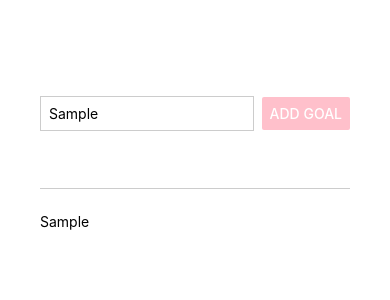
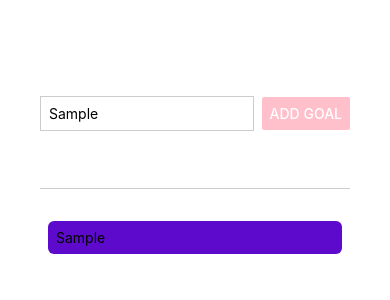
Before and after one commit to pedroluiznogueira/goals-app, a React Native app: screen / in a window 390 px wide. Both pictures are taken after typing "Sample" into the empty fields and a click on the button "ADD GOAL". Shown: the top 300 px of the page. Built offline with nearby package versions, Linux system fonts and the light colour scheme.

Commit message:
on ios Text components cannot have rounded borders, so we make a workaround with a View component

```diff
--- a/App.js
+++ b/App.js
@@ -39,9 +39,13 @@ export default function App() {
       {/* goals list */}
       <View style={styles.goalsContainer}>
         {goals.map((goal, index) => (
-          <Text key={index}>
-            {goal}
-          </Text>
+          <View
+            style={styles.goalItem}
+            key={index}>
+
+            <Text>{goal}</Text>
+
+          </View>
         ))}
       </View>
     </View>
@@ -73,7 +77,14 @@ const styles = StyleSheet.create({
   },
 
   goalsContainer: {
-    flex: 0.8,
-    flexDirection: 'row'
+    flex: 0.8
   },
+
+  goalItem: {
+    padding: 8,
+    margin: 8,
+    borderRadius: 6,
+    backgroundColor: '#5e0acc',
+    color: 'white'
+  }
 });
```
